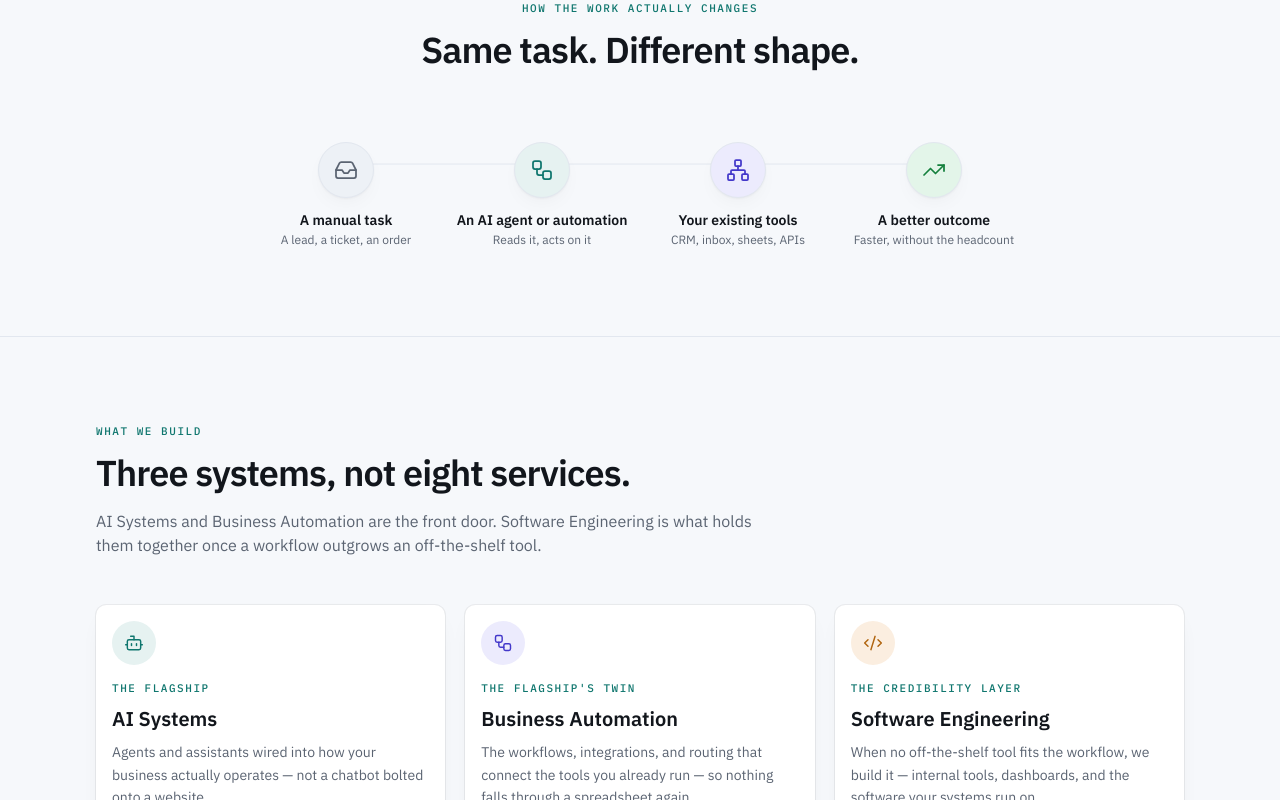
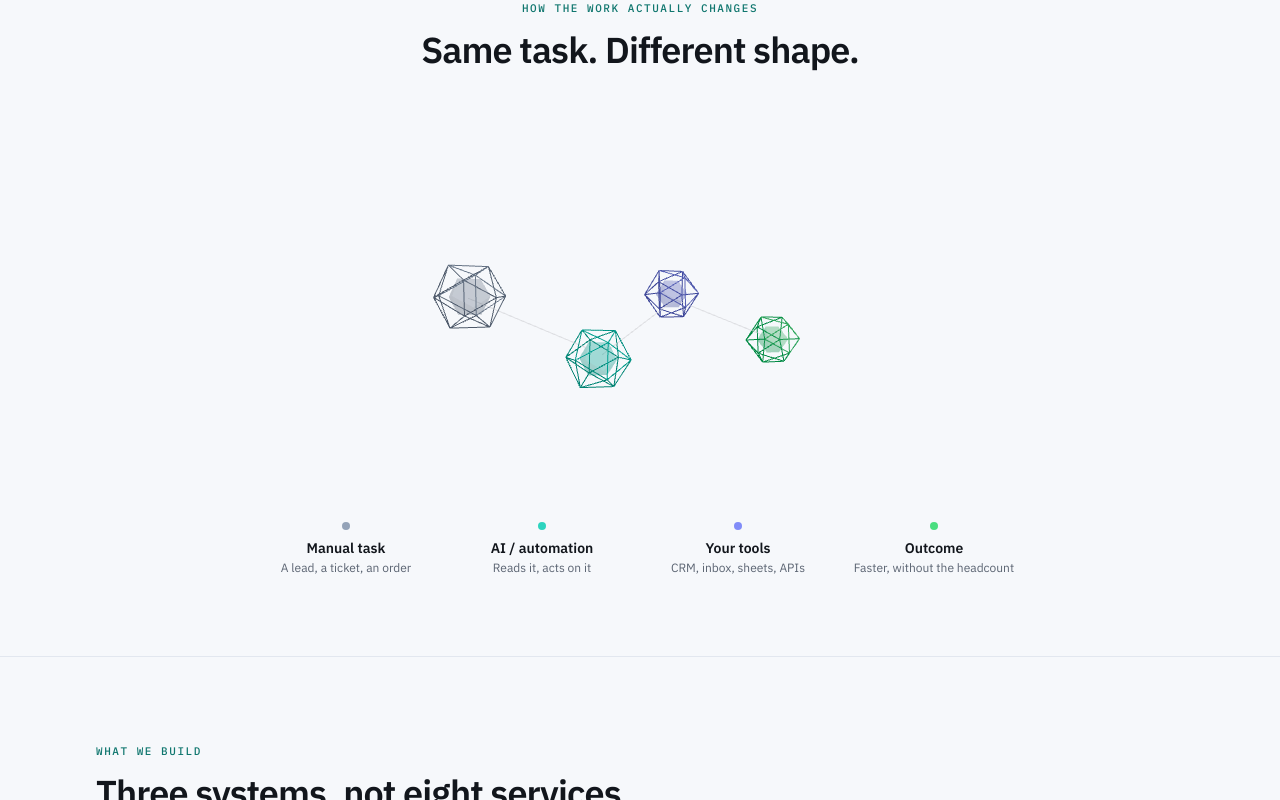
Before and after one commit to mirza-shafi/zents-tech, a Next.js app: page / in a window 1280 px wide. Shown: the part 980-1780 px from the top of the page. Built offline with nearby package versions, Linux system fonts and the light colour scheme.

Commit message:
feat: replace static workflow diagram with 3D interactive visualization using React Three Fiber

```diff
--- a/package.json
+++ b/package.json
@@ -10,6 +10,8 @@
   },
   "dependencies": {
     "@base-ui/react": "^1.7.0",
+    "@react-three/drei": "^10.7.8",
+    "@react-three/fiber": "^9.7.0",
     "@vercel/analytics": "^2.0.1",
     "class-variance-authority": "^0.7.1",
     "clsx": "^2.1.1",
@@ -20,6 +22,7 @@
     "react-dom": "19.2.8",
     "shadcn": "^4.19.1",
     "tailwind-merge": "^3.6.0",
+    "three": "^0.185.1",
     "tw-animate-css": "^1.4.0"
   },
   "devDependencies": {
@@ -27,6 +30,7 @@
     "@types/node": "^20",
     "@types/react": "^19",
     "@types/react-dom": "^19",
+    "@types/three": "^0.185.4",
     "eslint": "^9",
     "eslint-config-next": "16.3.4",
     "tailwindcss": "^4",
--- a/src/app/page.tsx
+++ b/src/app/page.tsx
@@ -4,7 +4,7 @@ import { ArrowRight, CheckCircle2, Bot, Workflow, Code2, Globe, Target, Activity
 import { Button } from "@/components/ui/button";
 import { Card, CardContent } from "@/components/ui/card";
 import { Reveal } from "@/components/reveal";
-import { WorkflowDiagram } from "@/components/workflow-diagram";
+import { Workflow3DSection } from "@/components/workflow-3d-section";
 import { serviceCategories, lifecycle, pillarColorClasses } from "@/lib/site-data";
 
 const categoryIcons = { Bot, Workflow, Code2 };
@@ -101,7 +101,7 @@ export default function Home() {
             </h2>
           </Reveal>
           <div className="mx-auto mt-16 max-w-3xl">
-            <WorkflowDiagram />
+            <Workflow3DSection />
           </div>
         </div>
       </section>
--- /dev/null
+++ b/src/components/workflow-3d-section.tsx
@@ -0,0 +1,40 @@
+"use client";
+
+import dynamic from "next/dynamic";
+import { workflowNodes } from "@/components/workflow-scene-3d";
+
+const WorkflowScene3D = dynamic(
+  () => import("@/components/workflow-scene-3d").then((m) => m.WorkflowScene3D),
+  {
+    ssr: false,
+    loading: () => <div className="h-[240px] w-full sm:h-[300px] md:h-[380px]" />,
+  }
+);
+
+const details: Record<string, string> = {
+  "Manual task": "A lead, a ticket, an order",
+  "AI / automation": "Reads it, acts on it",
+  "Your tools": "CRM, inbox, sheets, APIs",
+  Outcome: "Faster, without the headcount",
+};
+
+export function Workflow3DSection() {
+  return (
+    <div>
+      <WorkflowScene3D />
+      <div className="mt-2 grid grid-cols-2 gap-x-4 gap-y-6 md:grid-cols-4">
+        {workflowNodes.map((n) => (
+          <div key={n.label} className="text-center">
+            <span
+              className="mx-auto block size-2 rounded-full"
+              style={{ backgroundColor: n.color }}
+              aria-hidden="true"
+            />
+            <h3 className="mt-2 font-display text-sm font-bold">{n.label}</h3>
+            <p className="mt-0.5 text-xs text-muted-foreground">{details[n.label]}</p>
+          </div>
+        ))}
+      </div>
+    </div>
+  );
+}
--- /dev/null
+++ b/src/components/workflow-scene-3d.tsx
@@ -0,0 +1,102 @@
+"use client";
+
+import { useRef, Suspense } from "react";
+import { Canvas, useFrame } from "@react-three/fiber";
+import { Float, Line } from "@react-three/drei";
+import * as THREE from "three";
+import { useReducedMotion } from "motion/react";
+
+type NodeDef = {
+  label: string;
+  position: [number, number, number];
+  color: string;
+};
+
+export const workflowNodes: NodeDef[] = [
+  { label: "Manual task", position: [-3, 0.4, 0], color: "#94a3b8" },
+  { label: "AI / automation", position: [-1, -0.5, 0.6], color: "#2dd4bf" },
+  { label: "Your tools", position: [1, 0.5, -0.4], color: "#818cf8" },
+  { label: "Outcome", position: [3, -0.3, 0.2], color: "#4ade80" },
+];
+
+function Node({ position, color }: NodeDef) {
+  return (
+    <Float speed={1.6} rotationIntensity={0.5} floatIntensity={0.9}>
+      <group position={position}>
+        <mesh>
+          <icosahedronGeometry args={[0.55, 0]} />
+          <meshStandardMaterial color={color} wireframe roughness={0.4} />
+        </mesh>
+        <mesh>
+          <icosahedronGeometry args={[0.32, 0]} />
+          <meshStandardMaterial color={color} transparent opacity={0.35} />
+        </mesh>
+      </group>
+    </Float>
+  );
+}
+
+function Rig({ reduceMotion }: { reduceMotion: boolean }) {
+  const group = useRef<THREE.Group>(null);
+  const autoYaw = useRef(0);
+  const pointerYaw = useRef(0);
+  const pointerPitch = useRef(0);
+
+  useFrame((state, delta) => {
+    if (!group.current) return;
+    if (!reduceMotion) {
+      autoYaw.current += delta * 0.08;
+    }
+    // Subtle pointer-driven tilt, layered on top of the continuous spin.
+    pointerYaw.current = THREE.MathUtils.lerp(pointerYaw.current, state.pointer.x * 0.18, 0.04);
+    pointerPitch.current = THREE.MathUtils.lerp(pointerPitch.current, state.pointer.y * 0.18, 0.04);
+    group.current.rotation.y = autoYaw.current + pointerYaw.current;
+    group.current.rotation.x = pointerPitch.current;
+  });
+
+  return (
+    <group ref={group}>
+      {workflowNodes.slice(0, -1).map((n, i) => (
+        <Line
+          key={n.label}
+          points={[n.position, workflowNodes[i + 1].position]}
+          color="#c7cdd4"
+          lineWidth={1}
+          transparent
+          opacity={0.6}
+        />
+      ))}
+      {workflowNodes.map((n) => (
+        <Node key={n.label} {...n} />
+      ))}
+    </group>
+  );
+}
+
+function Scene({ reduceMotion }: { reduceMotion: boolean }) {
+  return (
+    <>
+      <ambientLight intensity={0.9} />
+      <directionalLight position={[3, 4, 5]} intensity={0.6} />
+      <Rig reduceMotion={reduceMotion} />
+    </>
+  );
+}
+
+export function WorkflowScene3D() {
+  const shouldReduceMotion = useReducedMotion();
+
+  return (
+    <div className="h-[240px] w-full sm:h-[300px] md:h-[380px]">
+      <Canvas
+        dpr={[1, 1.75]}
+        camera={{ position: [0, 0, 8.5], fov: 45 }}
+        gl={{ antialias: true, alpha: true }}
+      >
+        <Suspense fallback={null}>
+          <Scene reduceMotion={!!shouldReduceMotion} />
+        </Suspense>
+      </Canvas>
+    </div>
+  );
+}
```
Also changed, not shown: 2 other files (tests, documents, lock files or other folders).
